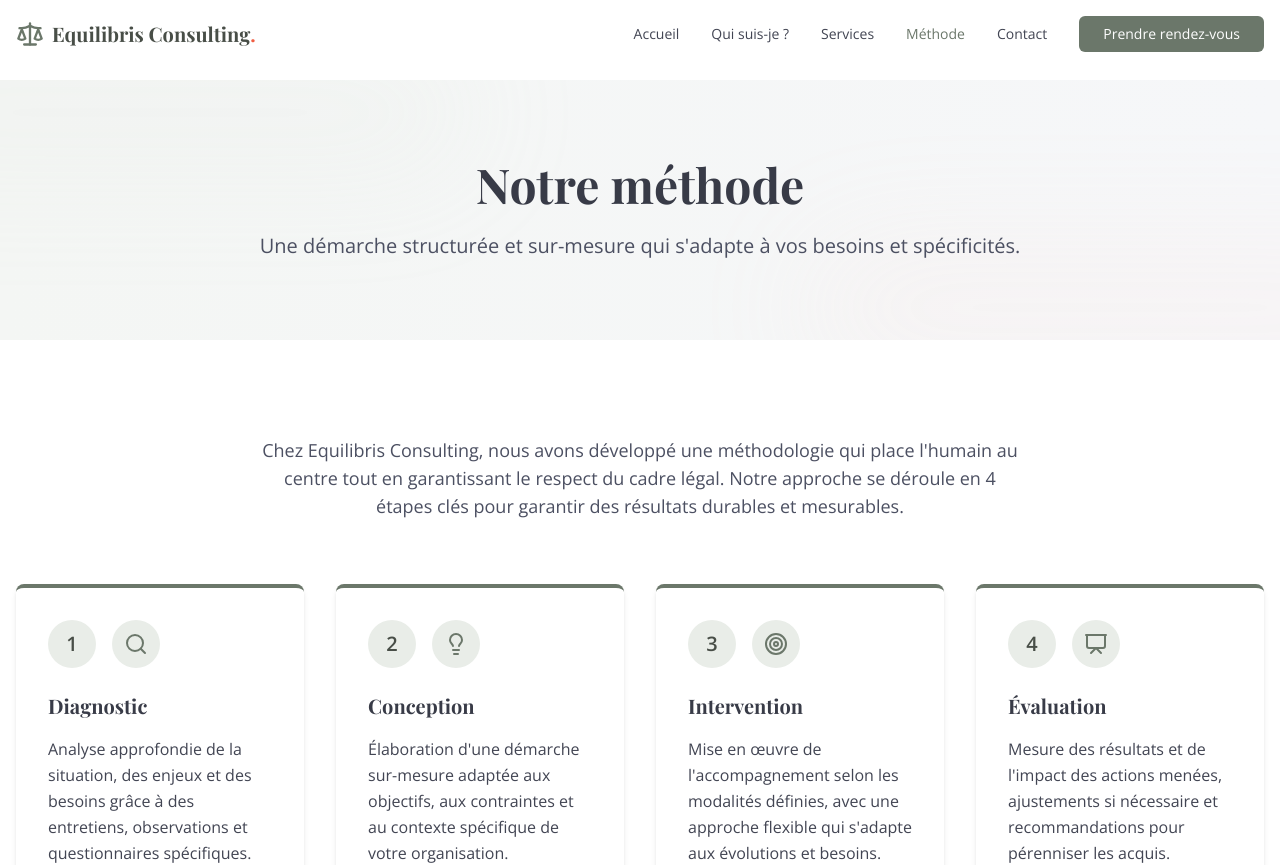
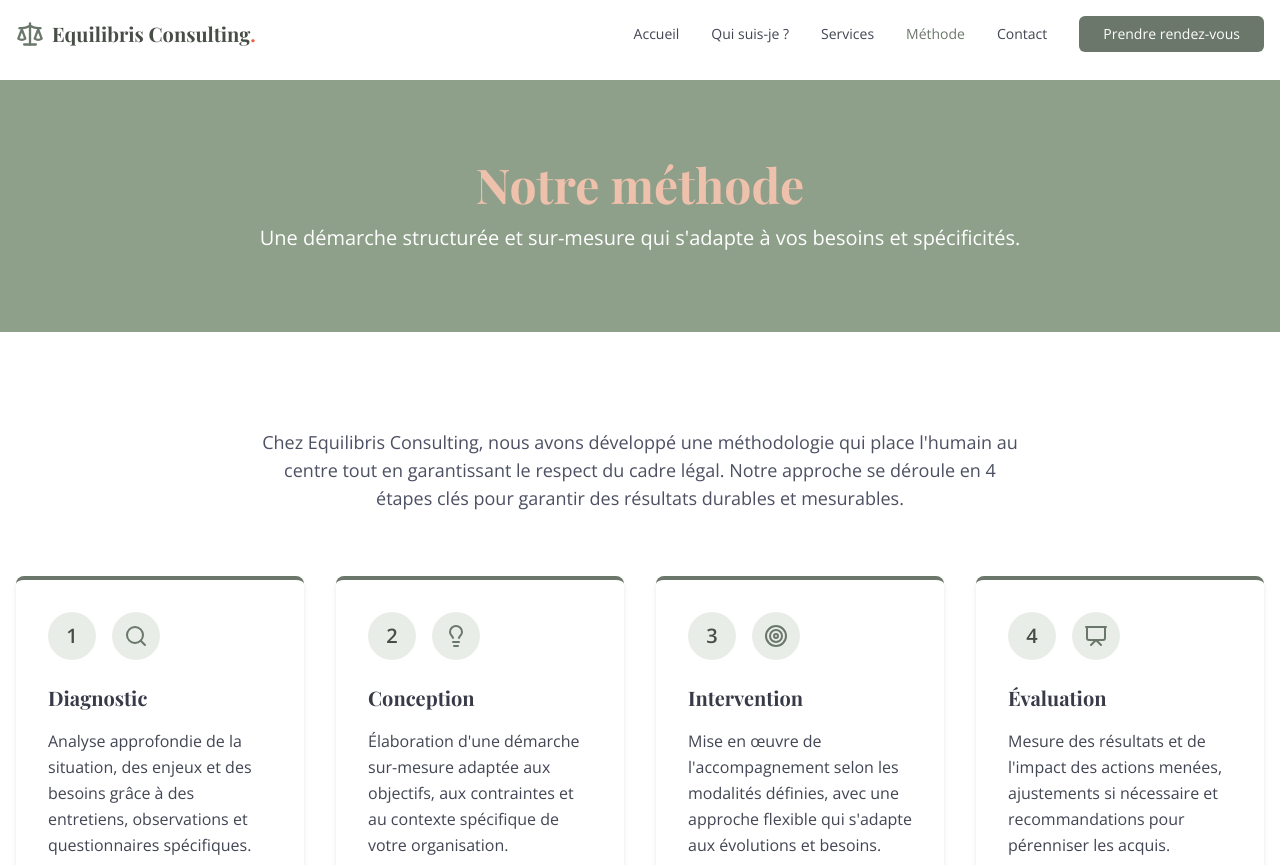
Before and after one commit to giantprolu/Equilibris, a React (Vite) app: page /methode in a window 1280 px wide. Shown: the top 865 px of the page. Built offline with nearby package versions, Linux system fonts and the light colour scheme.

Commit message:
changement header

```diff
--- a/src/components/shared/PageHeader.tsx
+++ b/src/components/shared/PageHeader.tsx
@@ -1,38 +1,33 @@
 import React from 'react';
-import { motion } from 'framer-motion';
 
 interface PageHeaderProps {
   title: string;
   subtitle?: string;
-  bgClass?: string;
+  titleColor?: string;
+  subtitleColor?: string;
+  backgroundColor?: string;
 }
 
 const PageHeader: React.FC<PageHeaderProps> = ({
   title,
   subtitle,
-  bgClass = "bg-gradient-to-r from-primary-50 to-secondary-50"
+  titleColor = "text-primary-800",
+  subtitleColor = "text-secondary-700",
+  backgroundColor = "bg-primary-50"
 }) => {
   return (
-    <section className={`py-20 ${bgClass} relative overflow-hidden`}>
-      <div className="absolute inset-0 z-0 opacity-10">
-        <div className="absolute right-0 bottom-0 w-1/2 h-1/2 bg-accent-200 rounded-full blur-3xl transform translate-x-1/4 translate-y-1/4"></div>
-        <div className="absolute left-0 top-0 w-1/2 h-1/2 bg-primary-200 rounded-full blur-3xl transform -translate-x-1/4 -translate-y-1/4"></div>
+    <div className={`py-20 ${backgroundColor}`}>
+      <div className="container text-center">
+        <h1 className={`text-4xl md:text-5xl font-bold mb-4 ${titleColor}`}>
+          {title}
+        </h1>
+        {subtitle && (
+          <p className={`text-lg md:text-xl max-w-3xl mx-auto ${subtitleColor}`}>
+            {subtitle}
+          </p>
+        )}
       </div>
-
-      <div className="container relative z-10">
-        <motion.div
-          initial={{ opacity: 0, y: 20 }}
-          animate={{ opacity: 1, y: 0 }}
-          transition={{ duration: 0.6 }}
-          className="max-w-3xl mx-auto text-center"
-        >
-          <h1 className="text-4xl md:text-5xl font-bold mb-6">{title}</h1>
-          {subtitle && (
-            <p className="text-xl text-secondary-700">{subtitle}</p>
-          )}
-        </motion.div>
-      </div>
-    </section>
+    </div>
   );
 };
 
--- a/src/pages/About.tsx
+++ b/src/pages/About.tsx
@@ -9,6 +9,9 @@ const About = () => {
       <PageHeader
         title="Qui suis-je ?"
         subtitle="Découvrez mon parcours et mon approche unique combinant psychologie et droit social."
+        titleColor="text-[#eec1ac]"
+        subtitleColor="text-white"
+        backgroundColor="bg-primary-400"
       />
 
       <section className="section">
--- a/src/pages/Contact.tsx
+++ b/src/pages/Contact.tsx
@@ -9,6 +9,9 @@ const Contact = () => {
       <PageHeader
         title="Contact"
         subtitle="Prenez contact avec nous pour échanger sur vos besoins et problématiques."
+        titleColor="text-[#eec1ac]"
+        subtitleColor="text-white"
+        backgroundColor="bg-primary-400"
       />
 
       <section className="section">
--- a/src/pages/Method.tsx
+++ b/src/pages/Method.tsx
@@ -89,6 +89,9 @@ const Method = () => {
       <PageHeader
         title="Notre méthode"
         subtitle="Une démarche structurée et sur-mesure qui s'adapte à vos besoins et spécificités."
+        titleColor="text-[#eec1ac]"
+        subtitleColor="text-white"
+        backgroundColor="bg-primary-400"
       />
 
       <section className="section">
--- a/src/pages/Services.tsx
+++ b/src/pages/Services.tsx
@@ -71,6 +71,9 @@ const Services = () => {
       <PageHeader
         title="Nos services"
         subtitle="Découvrez notre palette de services combinant Coach en psychologie & Conseil en droit social"
+        titleColor="text-[#eec1ac]"
+        subtitleColor="text-white"
+        backgroundColor="bg-primary-400"
       />
 
       <section className="section">
```
Also changed, not shown: public/portait2.jpg.
